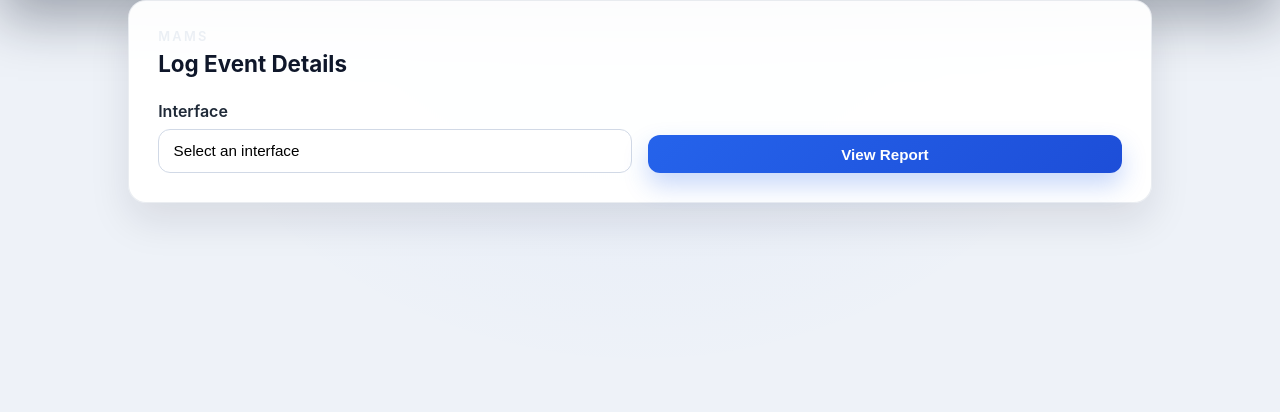
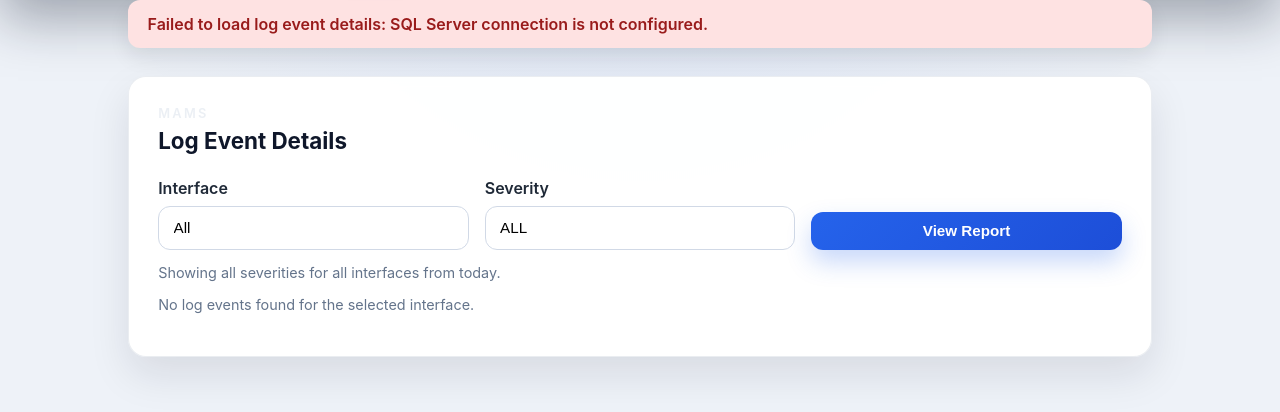
Before and after one commit to kpankaj/MonitoringTool, a Flask app: page /reports/log-viewer in a window 1280 px wide. Shown: the part 190-602 px from the top of the page. Run offline with Flask 3, Linux system fonts and the light colour scheme; data comes from the database, SQL or seed files in the repository.

Commit message:
Add severity/interface ALL filters to log event details

```diff
--- a/monitoring_tool/app.py
+++ b/monitoring_tool/app.py
@@ -280,20 +280,35 @@ def create_app() -> Flask:
     @app.route("/reports/log-viewer", methods=["GET"])
     def log_viewer():
         interfaces = sorted({process["tag_name"] for process in process_service.list_processes()})
-        selected_tag = request.args.get("tag_name", "").strip()
+        selected_tag = request.args.get("tag_name", "ALL").strip() or "ALL"
+        selected_severity = request.args.get("severity", "ALL").strip().upper() or "ALL"
         log_events: list[dict] = []
 
-        if selected_tag:
+        if selected_severity not in {"ALL", "FATAL", "ERROR"}:
+            selected_severity = "ALL"
+
+        if selected_tag != "ALL" and selected_tag not in interfaces:
+            selected_tag = "ALL"
+
+        if selected_tag or selected_severity:
             try:
-                log_events = query_service.list_log_event_details(selected_tag)
+                log_events = query_service.list_log_event_details(
+                    tag_name=None if selected_tag == "ALL" else selected_tag,
+                    severity=None if selected_severity == "ALL" else selected_severity,
+                )
             except Exception as exc:  # noqa: BLE001
-                logger.exception("Failed to load log event details for %s", selected_tag)
+                logger.exception(
+                    "Failed to load log event details for tag=%s severity=%s",
+                    selected_tag,
+                    selected_severity,
+                )
                 flash(f"Failed to load log event details: {exc}", "error")
 
         return render_template(
             "log_viewer.html",
             interfaces=interfaces,
             selected_tag=selected_tag,
+            selected_severity=selected_severity,
             log_events=log_events,
         )
 
--- a/monitoring_tool/services/query_service.py
+++ b/monitoring_tool/services/query_service.py
@@ -53,19 +53,29 @@ def _query_sqlserver(query: str):
         return cursor.fetchmany(1)
 
 
-def list_log_event_details(tag_name: str) -> list[dict]:
-    logger.debug("Fetching log event details for %s", tag_name)
+def list_log_event_details(tag_name: str | None = None, severity: str | None = None) -> list[dict]:
+    logger.debug("Fetching log event details for tag=%s severity=%s", tag_name, severity)
     if not config.SQLSERVER_CONNECTION_STRING:
         raise RuntimeError("SQL Server connection is not configured.")
 
     import pyodbc
 
-    query = (
+    query = [
         "SELECT Tag, LogTimestamp, Severity, EventData, [Exception] "
         "FROM LogEventDetails "
         "WHERE LogTimestamp >= CAST(GETDATE() AS date) "
-        "AND Severity IN (?, ?) "
-        "AND Tag = ? "
+    ]
+    params: list[str] = []
+
+    if severity:
+        query.append("AND UPPER(Severity) = ? ")
+        params.append(severity.upper())
+
+    if tag_name:
+        query.append("AND Tag = ? ")
+        params.append(tag_name)
+
+    query.append(
         "ORDER BY LogTimestamp DESC"
     )
 
@@ -74,7 +84,7 @@ def list_log_event_details(tag_name: str) -> list[dict]:
         timeout=config.SQLSERVER_QUERY_TIMEOUT_SECONDS,
     ) as connection:
         cursor = connection.cursor()
-        cursor.execute(query, ("Error", "FATAL", tag_name))
+        cursor.execute("".join(query), params)
         columns = [column[0] for column in cursor.description]
         rows = cursor.fetchall()
         return [dict(zip(columns, row)) for row in rows]
--- a/monitoring_tool/templates/log_viewer.html
+++ b/monitoring_tool/templates/log_viewer.html
@@ -12,18 +12,26 @@
   <form method="get" action="{{ url_for('log_viewer') }}" class="form-grid">
     <label>
       Interface
-      <select name="tag_name" required>
-        <option value="">Select an interface</option>
+      <select name="tag_name">
+        <option value="ALL" {% if selected_tag == "ALL" %}selected{% endif %}>All</option>
         {% for interface in interfaces %}
           <option value="{{ interface }}" {% if interface == selected_tag %}selected{% endif %}>{{ interface }}</option>
         {% endfor %}
       </select>
     </label>
+    <label>
+      Severity
+      <select name="severity">
+        <option value="ALL" {% if selected_severity == "ALL" %}selected{% endif %}>ALL</option>
+        <option value="FATAL" {% if selected_severity == "FATAL" %}selected{% endif %}>FATAL</option>
+        <option value="ERROR" {% if selected_severity == "ERROR" %}selected{% endif %}>ERROR</option>
+      </select>
+    </label>
     <button type="submit">View Report</button>
   </form>
 
-  {% if selected_tag %}
-    <p class="muted">Showing Error/FATAL events for {{ selected_tag }} from today.</p>
+  {% if selected_tag or selected_severity %}
+    <p class="muted">Showing {% if selected_severity == "ALL" %}all severities{% else %}{{ selected_severity }} events{% endif %} for {% if selected_tag == "ALL" %}all interfaces{% else %}{{ selected_tag }}{% endif %} from today.</p>
     {% if log_events %}
       <div class="table-wrapper">
         <table data-log-event-table>
```
